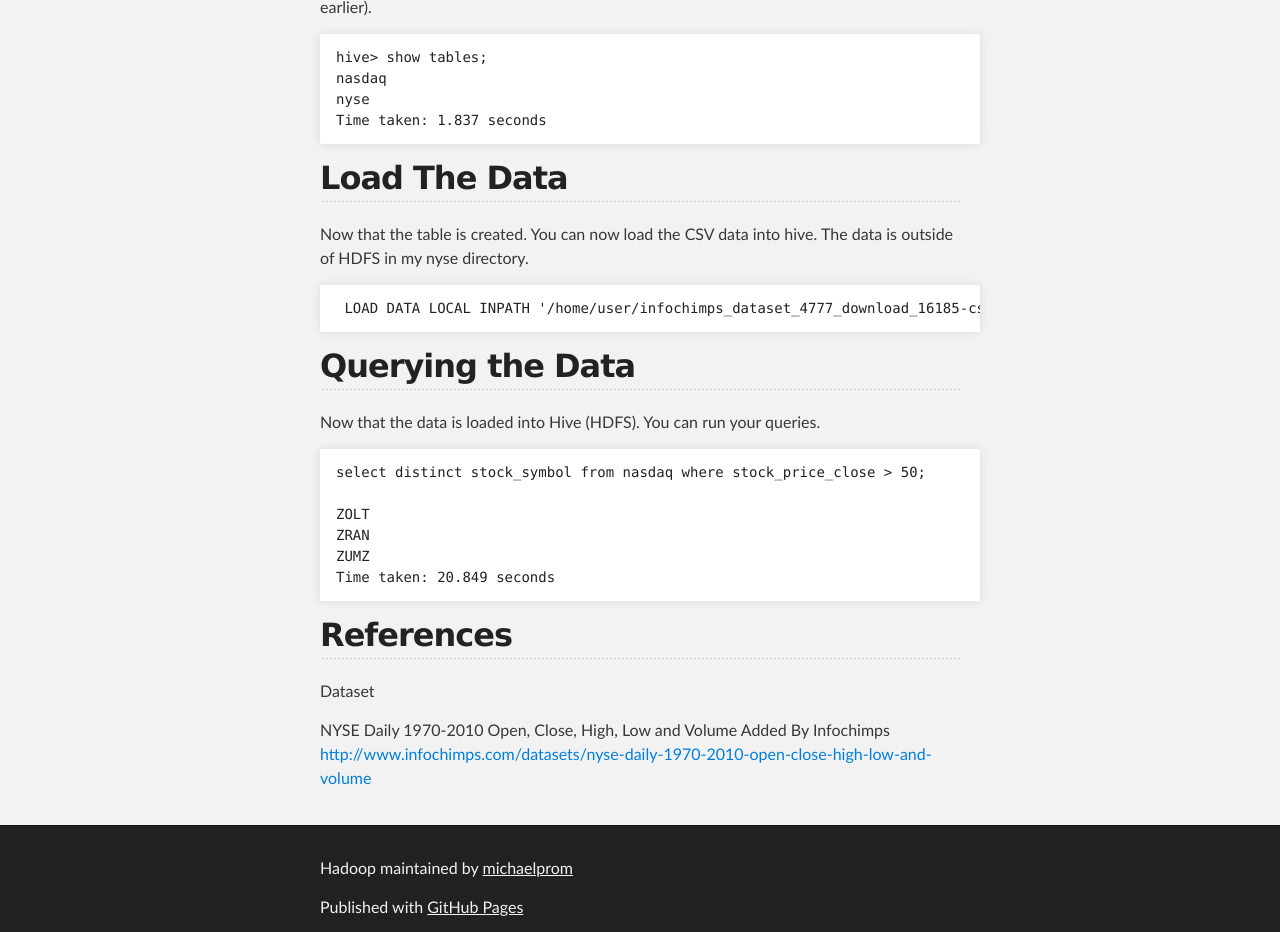
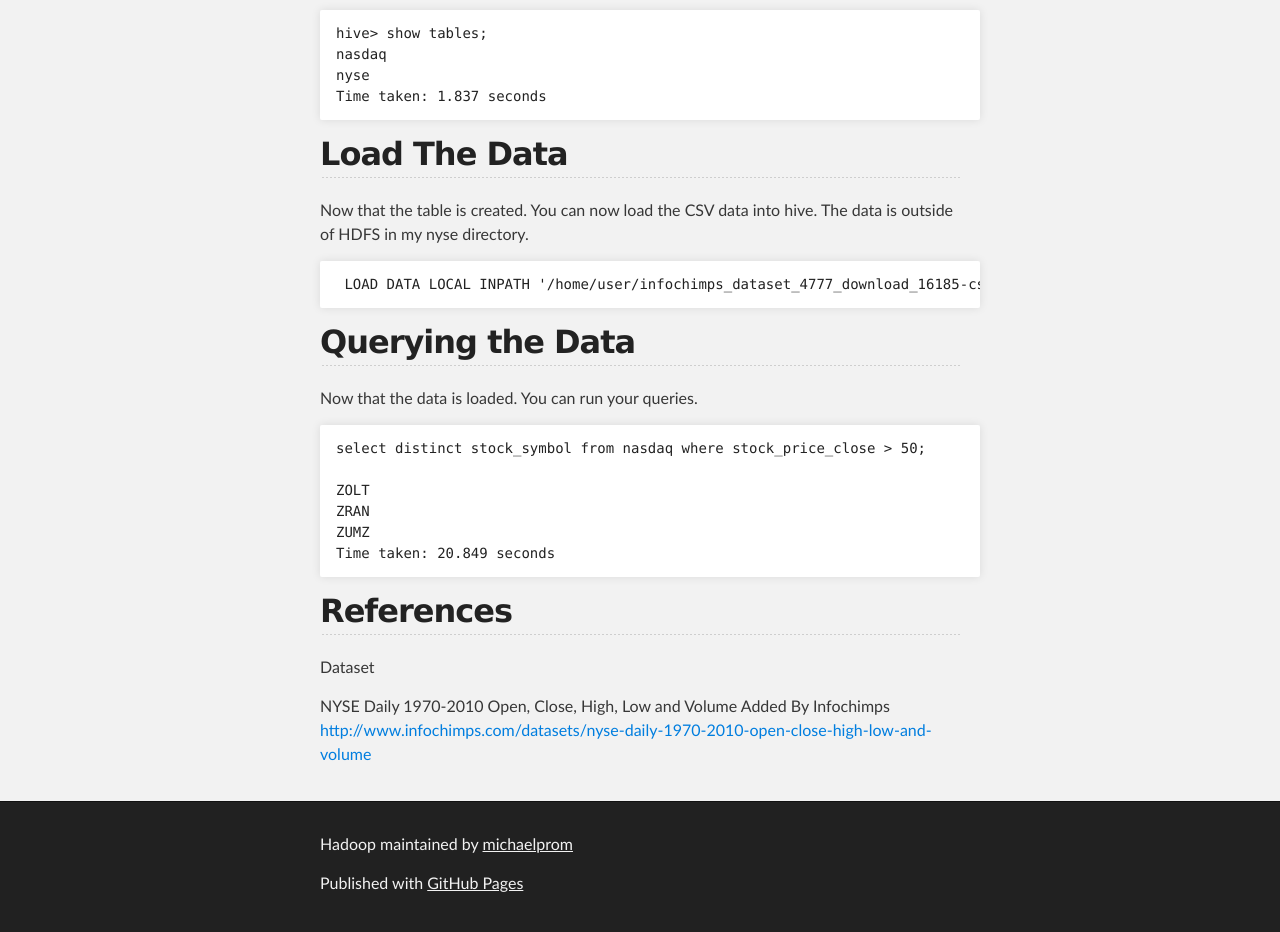
Before and after one commit to michaelprom/Hadoop, a plain HTML site: page index.html in a window 1280 px wide. Shown: the part 1544-2476 px from the top of the page. Drawn offline with Linux system fonts and the light colour scheme.

```diff
--- a/index.html
+++ b/index.html
@@ -12,8 +12,6 @@
   </head>
 
   <body>
-
-<a href="https://github.com/michaelprom/Hadoop/hive">Hive
 
     <!-- HEADER -->
     <div id="header_wrap" class="outer">
@@ -104,7 +102,7 @@ Time taken: 1.837 seconds
 <h2>
 <a name="querying-the-data" class="anchor" href="#querying-the-data"><span class="octicon octicon-link"></span></a>Querying the Data</h2>
 
-<p>Now that the data is loaded into Hive (HDFS). You can run your queries. </p>
+<p>Now that the data is loaded. You can run your queries. </p>
 
 <pre><code>select distinct stock_symbol from nasdaq where stock_price_close &gt; 50;
 
```
